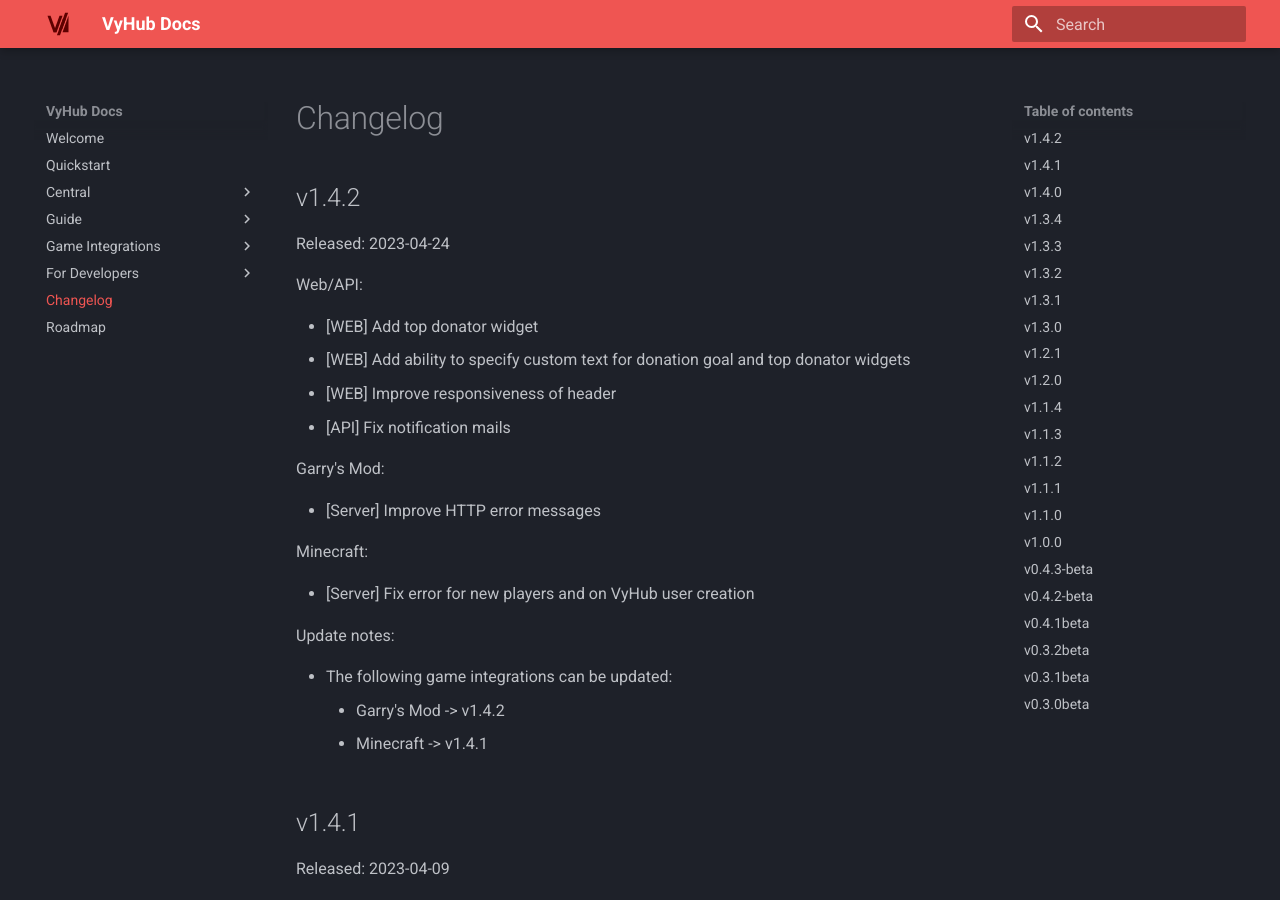
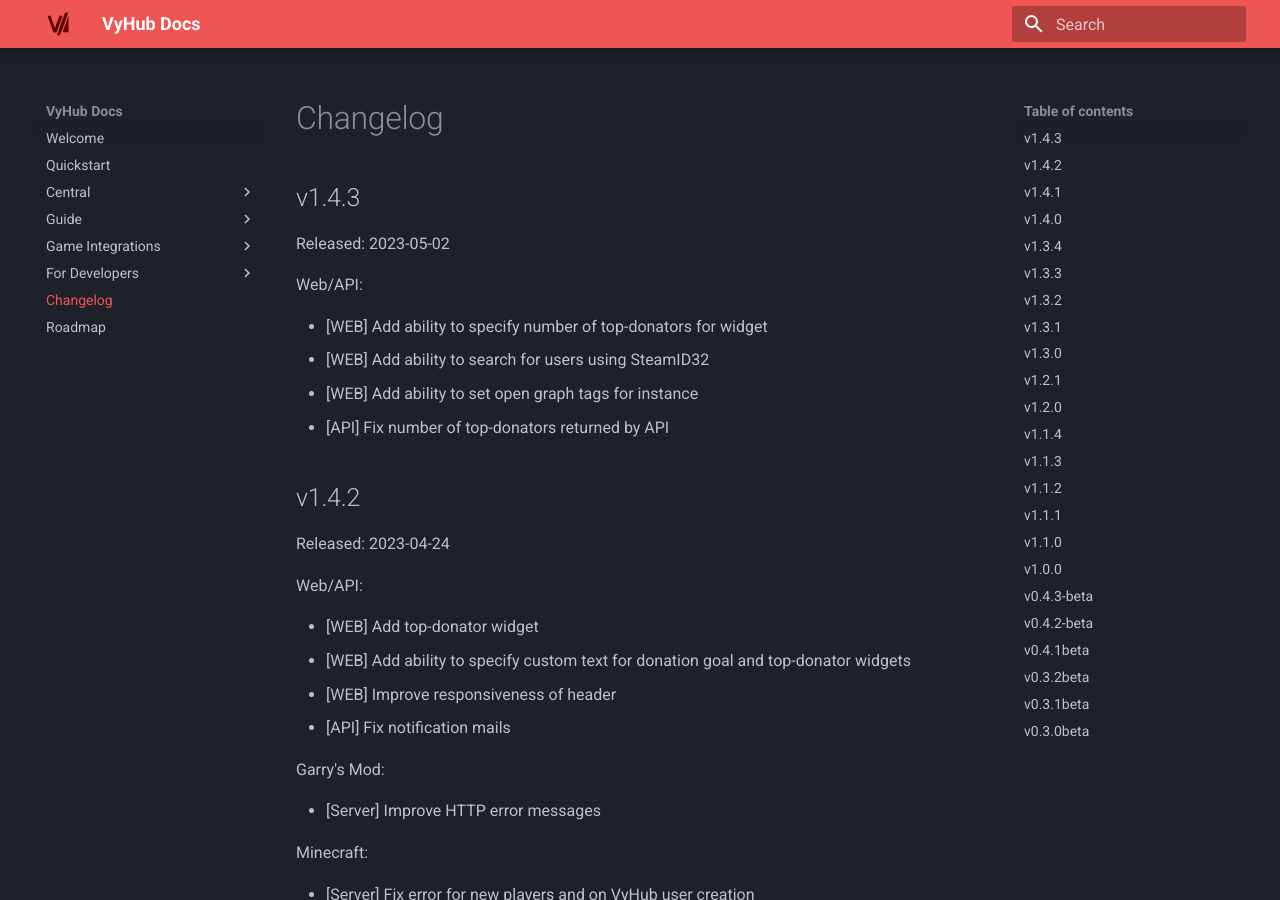
Before and after one commit to nyx-project/vyhub-documentation, an MkDocs documentation site: the page built from docs/changelog.md, in a window 1280 px wide and 900 px high. Built offline with MkDocs 1.6.1 and Material for MkDocs 9.7.7, drawn with Linux system fonts in a browser that asks for light colours; the version menu is left out.

Commit message:
Add 1.4.3 changelog

```diff
--- a/docs/changelog.md
+++ b/docs/changelog.md
@@ -1,4 +1,15 @@
 # Changelog
+
+## v1.4.3
+
+Released: 2023-05-02
+
+Web/API:
+
+- [WEB] Add ability to specify number of top-donators for widget
+- [WEB] Add ability to search for users using SteamID32
+- [WEB] Add ability to set open graph tags for instance
+- [API] Fix number of top-donators returned by API
 
 ## v1.4.2
 
@@ -6,8 +17,8 @@
 
 Web/API:
 
-- [WEB] Add top donator widget
-- [WEB] Add ability to specify custom text for donation goal and top donator widgets
+- [WEB] Add top-donator widget
+- [WEB] Add ability to specify custom text for donation goal and top-donator widgets
 - [WEB] Improve responsiveness of header
 - [API] Fix notification mails
 
```
